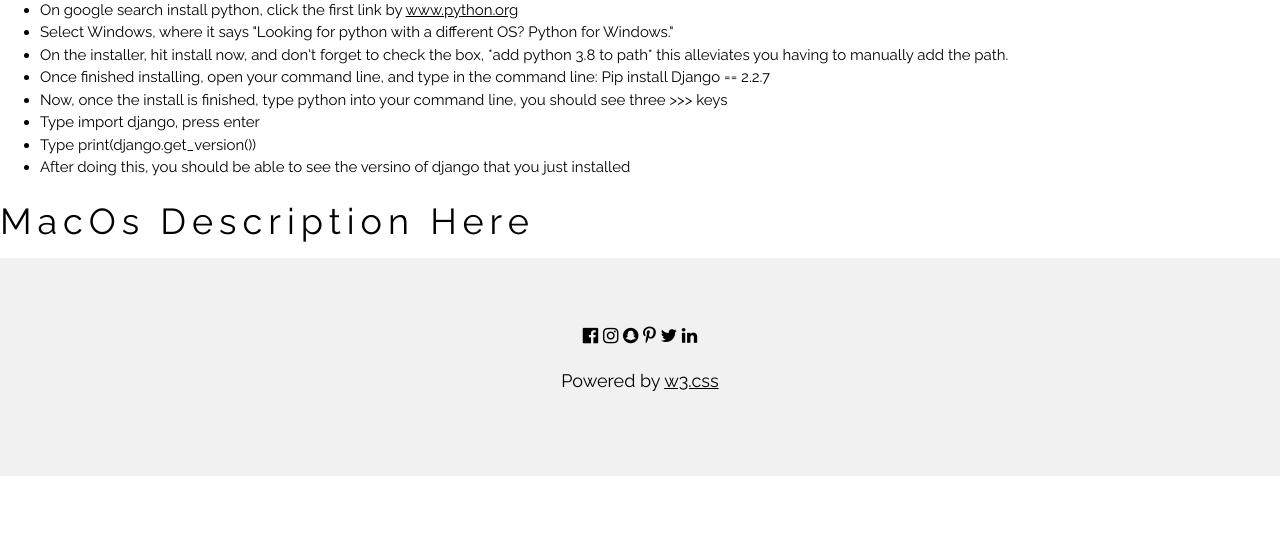
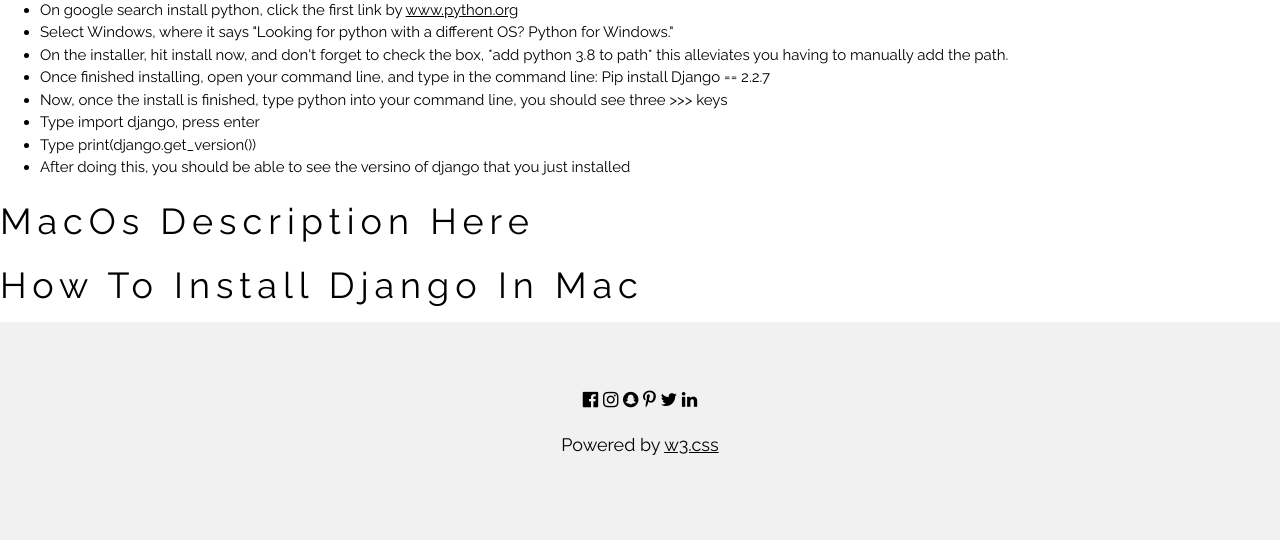
Before and after one commit to virgofreedom/itc-134-hello-world, a Django app: page /HelloWorldApp/ in a window 1280 px wide. Shown: the part 565-1105 px from the top of the page. Before the commit the page ends 1041 px from the top, so only its background shows below. Run offline with Django 3.2, Linux system fonts and the light colour scheme.

Commit message:
Update macos.html

```diff
--- a/HelloWorldProj/HelloWorldApp/templates/helloapp/macos.html
+++ b/HelloWorldProj/HelloWorldApp/templates/helloapp/macos.html
@@ -1 +1,3 @@
 <h1>MacOs Description Here</h1>
+<h1>How To Install Django In Mac
+</h1>
```
